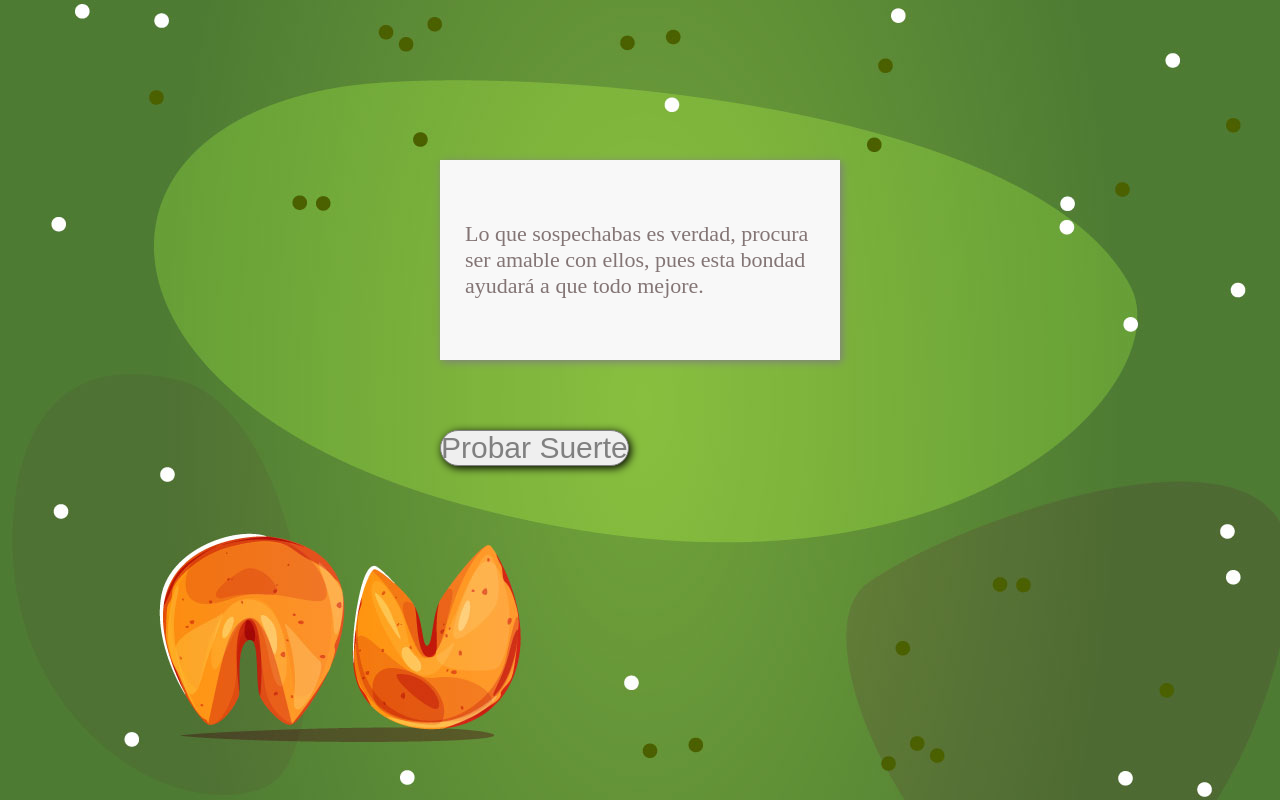
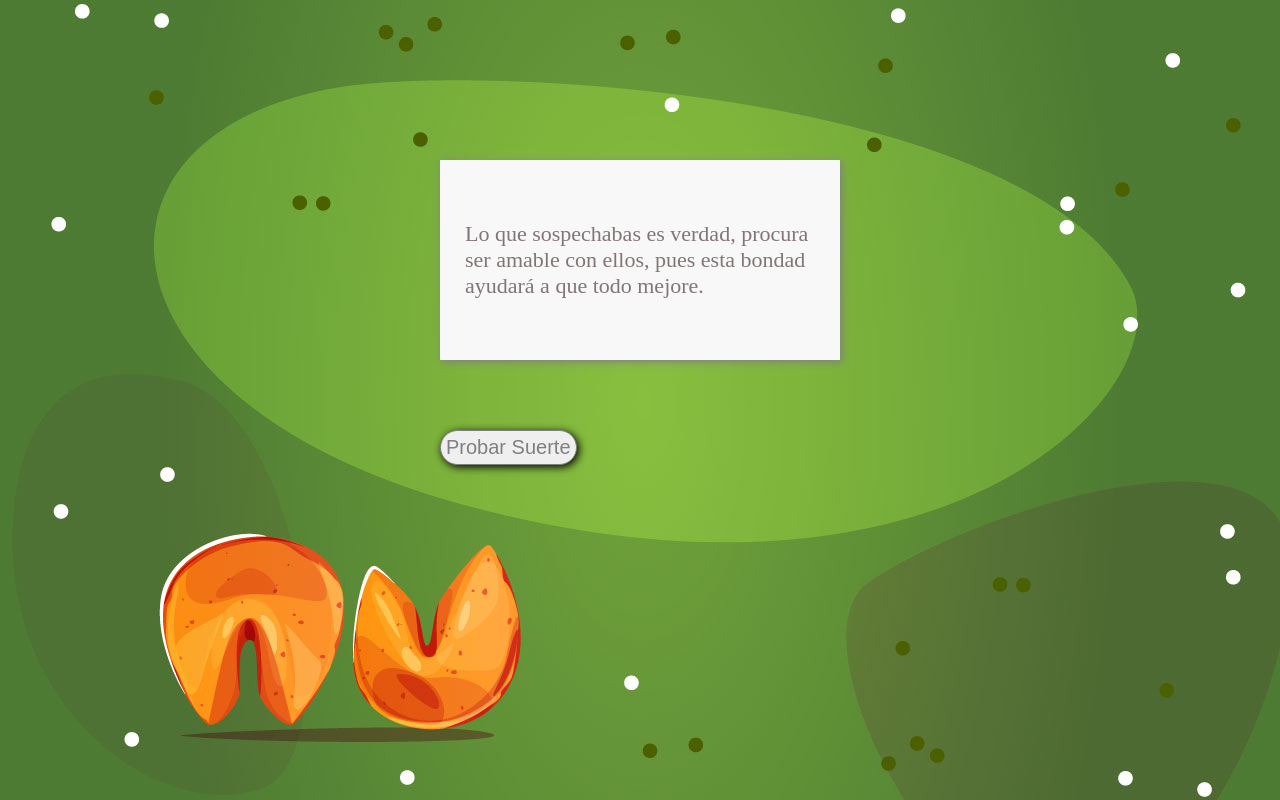
Before and after one commit to gerardoAcosta1/GalletaFortuna, a React (Vite) app: page / in a window 1280 px wide. Built offline with nearby package versions, Linux system fonts and the light colour scheme.

Commit message:
se agregó paddings

```diff
--- a/src/index.css
+++ b/src/index.css
@@ -31,7 +31,8 @@ html{
     padding: 25px;
 }
 .boton{
-    font-size: 30px;
+    font-size: 20px;
+    padding: 5px;
     box-shadow: 2px 2px 8px black;
     margin-top: 70px;
     color: gray;
```
